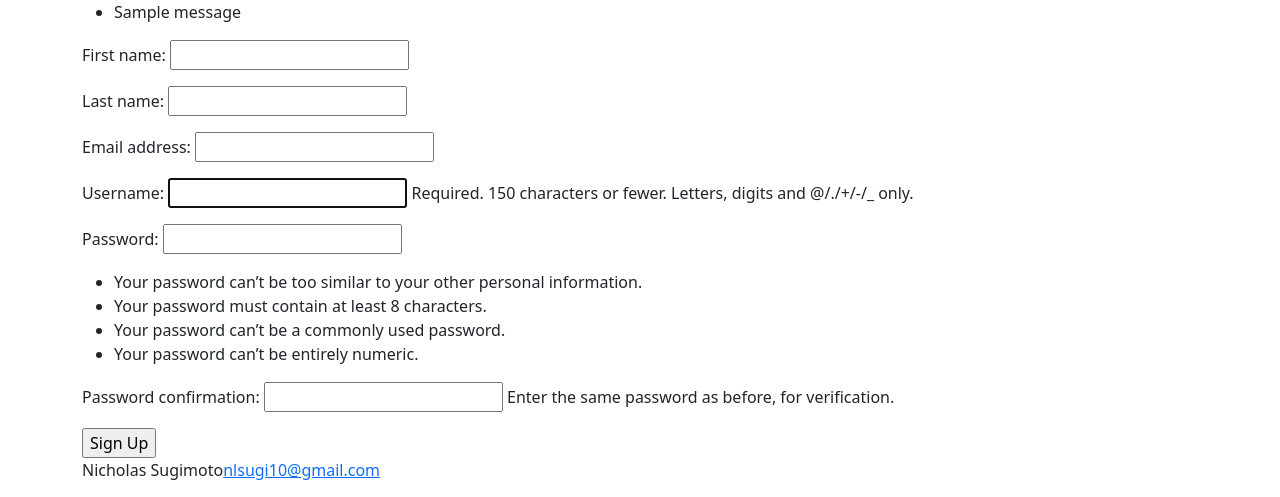
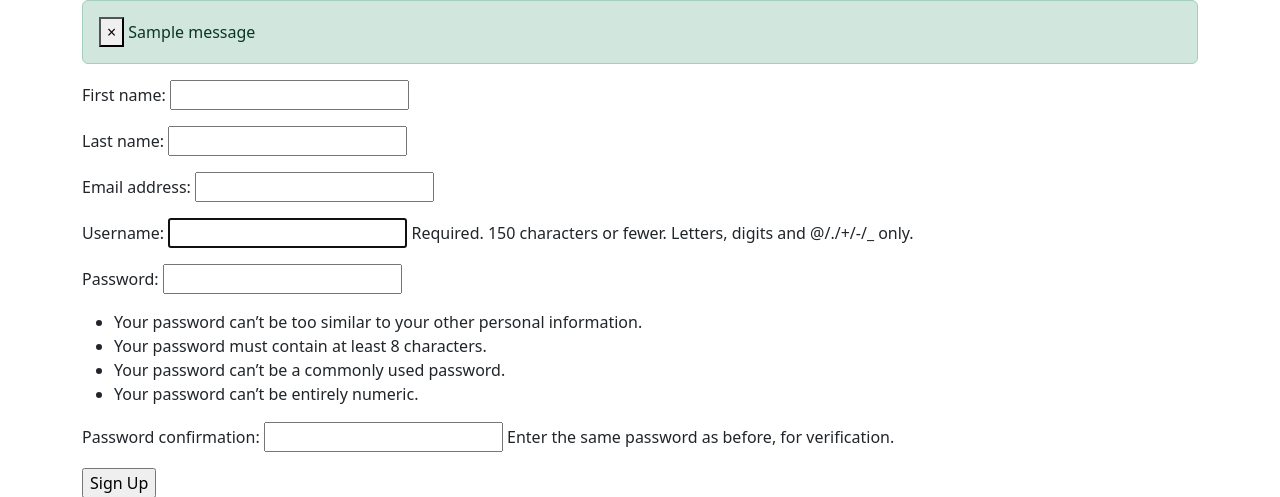
Before and after one commit to Suuugi/Ecommerce-Fruit, a Django app: page /accounts/signup/ in a window 1280 px wide. Shown: the part 57-554 px from the top of the page. Run offline with Django 4.2, Linux system fonts and the light colour scheme; tables that the repository leaves empty hold one stand-in row (values such as "Sample post"); one stand-in notice (Sample message) is shown.

Commit message:
RESOLVE clickable message banner issue unique to Bootstrap 5

```diff
--- a/accounts/urls.py
+++ b/accounts/urls.py
@@ -1,13 +1,13 @@
 from django.urls import path
 from django.contrib.auth.views import LoginView
 
-from accounts.views import SignupCreateView, UserLogoutView
+from accounts.views import SignupCreateView, UserLoginView, UserLogoutView
 
 # Provided URL Patterns for path('accounts/', include('django.contrib.auth.urls'))
 # https://docs.djangoproject.com/en/4.1/topics/auth/default/#user-objects
 urlpatterns = [
     path('signup/', SignupCreateView.as_view(), name='signup'),
-    path('login/', LoginView.as_view(), name='login'),
+    path('login/', UserLoginView.as_view(), name='login'),
     path('logout/', UserLogoutView.as_view(), name='logout'),
     # Provided Out of the Box
     # ==============================
--- a/accounts/views.py
+++ b/accounts/views.py
@@ -1,9 +1,10 @@
 from django.views.generic import CreateView
 from django.shortcuts import render
 from django.contrib.auth.models import User
-from django.contrib.auth.views import LogoutView
+from django.contrib.auth.views import LogoutView, LoginView
 from accounts.forms import FullUserCreationForm
 from django.urls import reverse_lazy
+from django.contrib.messages.views import SuccessMessageMixin
 
 
 class SignupCreateView(CreateView):
@@ -11,5 +12,8 @@ class SignupCreateView(CreateView):
     template_name = 'signup.html'
     success_url = reverse_lazy('login')
 
+class UserLoginView(SuccessMessageMixin, LoginView):
+    success_message = "Successfully Logged In"
+
 class UserLogoutView(LogoutView):
     next_page = 'index'
--- a/store/templates/base.html
+++ b/store/templates/base.html
@@ -8,12 +8,8 @@
     <meta name="viewport" content="width=device-width, initial-scale=1">
     <meta name="description" content="">
     <meta name="author" content="Nicholas Sugimoto and Bootstrap contributors">
-
-    <link href="https://cdn.jsdelivr.net/npm/bootstrap@5.3.0-alpha1/dist/css/bootstrap.min.css" rel="stylesheet"
-        integrity="sha384-GLhlTQ8iRABdZLl6O3oVMWSktQOp6b7In1Zl3/Jr59b6EGGoI1aFkw7cmDA6j6gD" crossorigin="anonymous">
-    <script src="https://cdn.jsdelivr.net/npm/bootstrap@5.3.0-alpha1/dist/js/bootstrap.bundle.min.js"
-        integrity="sha384-w76AqPfDkMBDXo30jS1Sgez6pr3x5MlQ1ZAGC+nuZB+EYdgRZgiwxhTBTkF7CXvN"
-        crossorigin="anonymous"></script>
+    <link href="https://cdn.jsdelivr.net/npm/bootstrap@5.3.0-alpha1/dist/css/bootstrap.min.css" rel="stylesheet" integrity="sha384-GLhlTQ8iRABdZLl6O3oVMWSktQOp6b7In1Zl3/Jr59b6EGGoI1aFkw7cmDA6j6gD" crossorigin="anonymous">
+    <script src="https://cdn.jsdelivr.net/npm/bootstrap@5.3.0-alpha1/dist/js/bootstrap.bundle.min.js" integrity="sha384-w76AqPfDkMBDXo30jS1Sgez6pr3x5MlQ1ZAGC+nuZB+EYdgRZgiwxhTBTkF7CXvN" crossorigin="anonymous"></script>
     <link rel="stylesheet" href="{% static 'index.css' %}">
     <link rel="shortcut icon" type="image/png" href="{% static 'favicon/favicon.ico' %}" />
 </head>
@@ -39,16 +35,19 @@
         <div class="container">
             <!-- Messages: https://docs.djangoproject.com/en/4.1/ref/contrib/messages/ -->
             {% block messages %}
-                {% if messages %}
-                <ul class="messages">
-                    {% for message in messages %}
-                    <li{% if message.tags %} class="{{ message.tags }}"{% endif %}>
-                        {% if message.level == DEFAULT_MESSAGE_LEVELS.ERROR %}Important: {% endif %}
+
+            {% if messages %}
+                {% for message in messages %}
+                    <!-- https://stackoverflow.com/questions/40224834/bootstrap-dismissible-alert-not-working -->
+                    <div class="alert {{ message.tags }} alert-dismissible fade show" role="alert">
+                        <button type="button" class="close" data-bs-dismiss="alert" aria-label="Close">
+                        <span aria-hidden="true">&times;</span>
+                        </button>
                         {{ message }}
-                    </li>
-                    {% endfor %}
-                </ul>
-                {% endif %}
+                    </div>
+                {% endfor %}
+            {% endif %}
+
             {% endblock messages %}
             {% block content %}{% endblock content %}
         </div>
```
Also changed, not shown: config/settings.py (+10 -0 lines).
